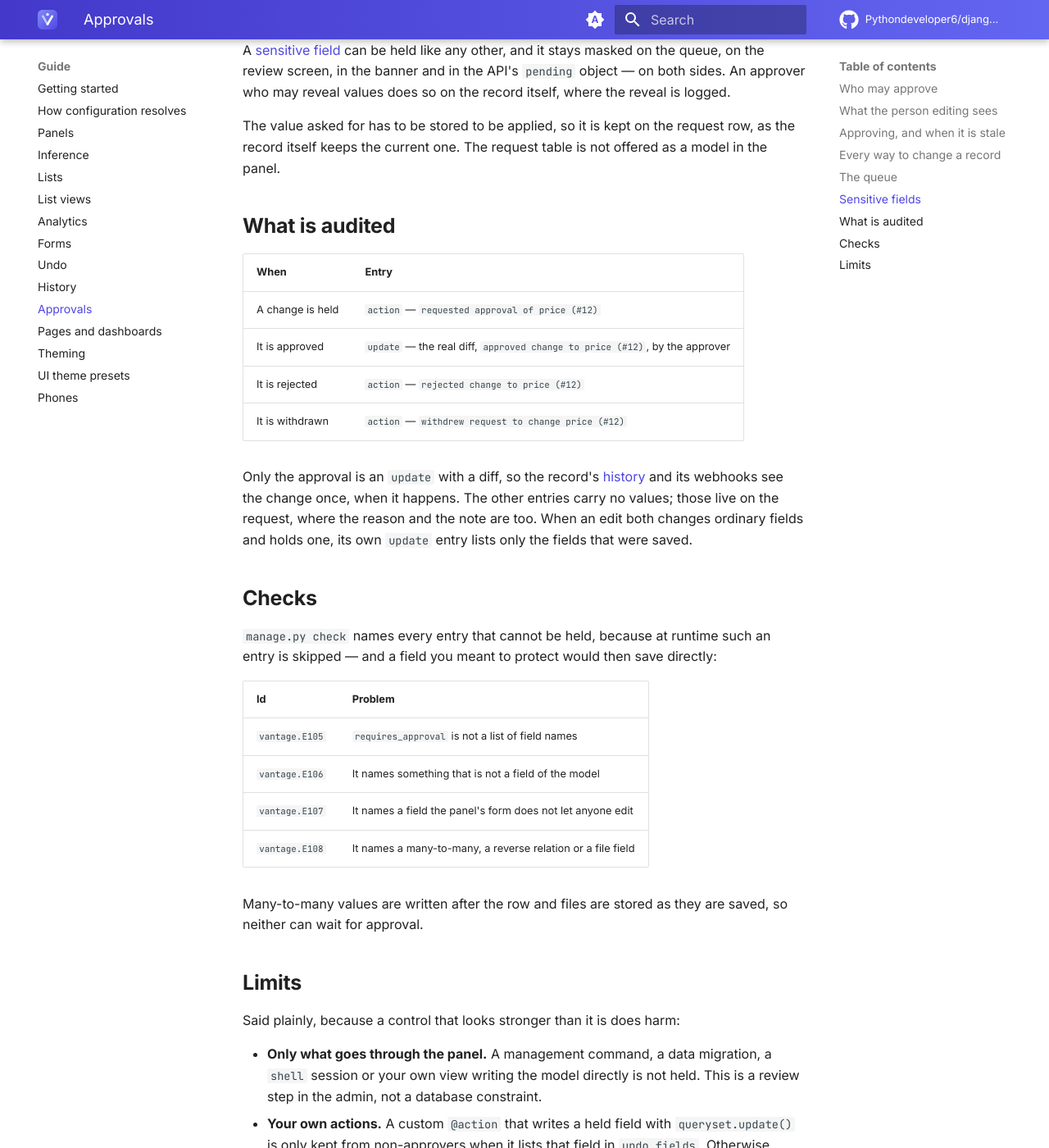
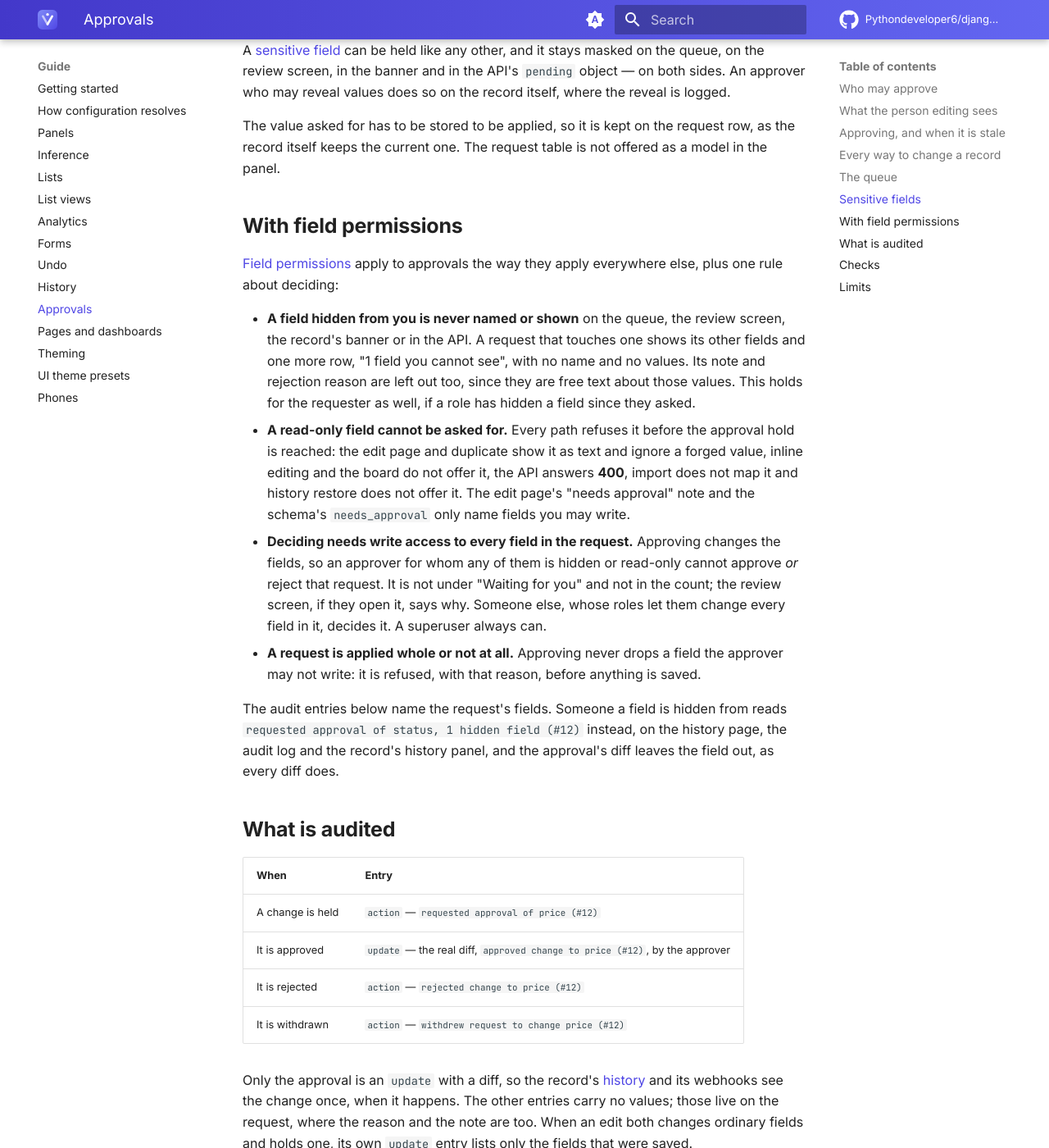
Before and after one commit to Pythondeveloper6/django-vantage, an MkDocs documentation site: the page built from docs/approvals.md, in a window 1280 px wide and 1400 px high, scrolled down 3810 px. Shown: the whole window at 82% size. Built offline with MkDocs 1.6.1 and Material for MkDocs 9.7.7, drawn with Linux system fonts in a browser that asks for light colours; comment, search, counter and statistics services are not loaded.

Commit message:
Docs: how approvals and field permissions work together

```diff
--- a/docs/approvals.md
+++ b/docs/approvals.md
@@ -154,6 +154,34 @@ The value asked for has to be stored to be applied, so it is kept on the request
 as the record itself keeps the current one. The request table is not offered as a
 model in the panel.
 
+## With field permissions
+
+[Field permissions](field-permissions.md) apply to approvals the way they apply
+everywhere else, plus one rule about deciding:
+
+- **A field hidden from you is never named or shown** on the queue, the review screen,
+  the record's banner or in the API. A request that touches one shows its other fields
+  and one more row, "1 field you cannot see", with no name and no values. Its note and
+  rejection reason are left out too, since they are free text about those values. This
+  holds for the requester as well, if a role has hidden a field since they asked.
+- **A read-only field cannot be asked for.** Every path refuses it before the approval
+  hold is reached: the edit page and duplicate show it as text and ignore a forged
+  value, inline editing and the board do not offer it, the API answers **400**, import
+  does not map it and history restore does not offer it. The edit page's "needs
+  approval" note and the schema's `needs_approval` only name fields you may write.
+- **Deciding needs write access to every field in the request.** Approving changes the
+  fields, so an approver for whom any of them is hidden or read-only cannot approve
+  *or* reject that request. It is not under "Waiting for you" and not in the count; the
+  review screen, if they open it, says why. Someone else, whose roles let them change
+  every field in it, decides it. A superuser always can.
+- **A request is applied whole or not at all.** Approving never drops a field the
+  approver may not write: it is refused, with that reason, before anything is saved.
+
+The audit entries below name the request's fields. Someone a field is hidden from reads
+`requested approval of status, 1 hidden field (#12)` instead, on the history page, the
+audit log and the record's history panel, and the approval's diff leaves the field out,
+as every diff does.
+
 ## What is audited
 
 | When | Entry |
```
Also changed, not shown: docs/field-permissions.md (+17 -0 lines).
